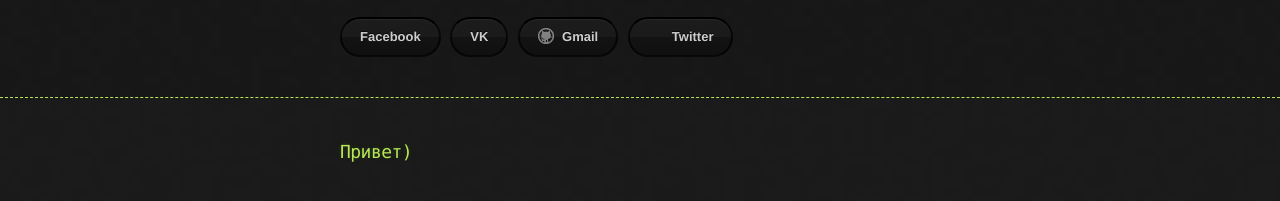
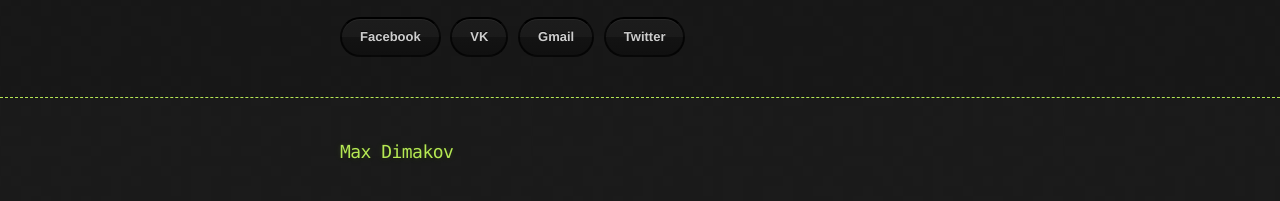
Before and after one commit to n3ytron/n3ytron, a plain HTML site: page index.html in a window 1280 px wide. Shown: the part 95-296 px from the top of the page. Drawn offline with Linux system fonts and the light colour scheme.

Commit message:
Update index.html

```diff
--- a/index.html
+++ b/index.html
@@ -21,15 +21,15 @@
         <section id="contacts:">
           <a href="http://www.facebook.com/n3ytron" class="btn">Facebook</a>
           <a href="http://vk.com/n3ytron" class="btn">VK</a>
-          <a href="mailto:dimakov.max@gmail.com" class="btn btn-github"><span class="icon"></span>Gmail</a>
-          <a href="http://twitter.com/n3ytron" class="btn btn-twitter"><span class="icon"></span>Twitter</a>
+          <a href="mailto:dimakov.max@gmail.com" class="btn">Gmail</a>
+          <a href="http://twitter.com/n3ytron" class="btn btn">Twitter</a>
         </section>
       </div>
     </header>
 
     <div class="container">
       <section id="main_content">
-        <h3>Привет)</h3>
+        <h3>Max Dimakov</h3>
 
       </section>
     </div>
```
